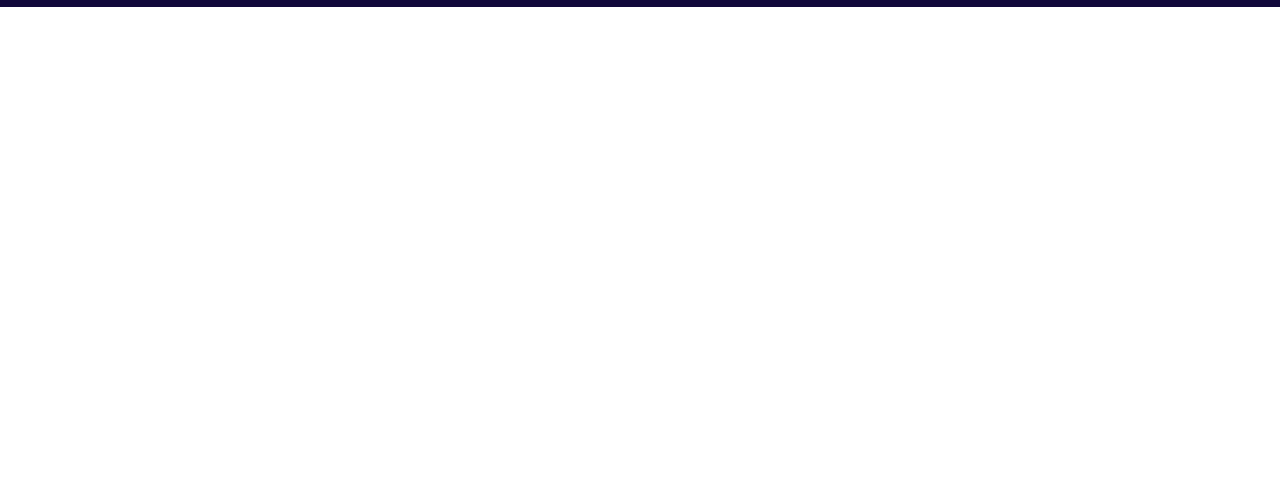
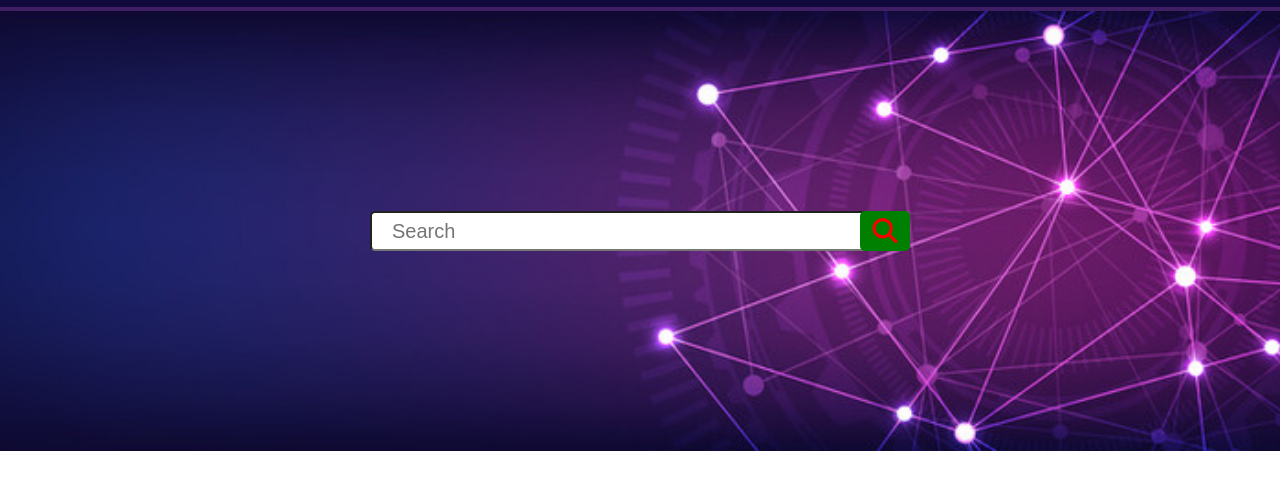
Before and after one commit to Samiuzzaman-Chowdhury/Multiple-Page-Website, a plain HTML site: page index.html in a window 1280 px wide. Shown: the part 56-546 px from the top of the page. Drawn offline with Linux system fonts and the light colour scheme.

Commit message:
commit for hero area

```diff
--- a/index.html
+++ b/index.html
@@ -4,6 +4,8 @@
     <meta charset="UTF-8">
     <meta name="viewport" content="width=device-width, initial-scale=1.0">
     <title>Multiple Page</title>
+    <!-- fontawesome link -->
+    <script src="https://kit.fontawesome.com/64e24f22e5.js" crossorigin="anonymous"></script>
     <!-- CSS File Link Here -->
     <link rel="stylesheet" href="style.css">
 </head>
@@ -23,7 +25,12 @@
     </nav>
 
     <header>
-
+        <div class="searchbox-icon-parent">
+            <input type="search" name="" placeholder="Search">
+            <div>
+                <i class="fas fa-search"></i>
+            </div>
+        </div>
     </header>
 
 
--- a/style.css
+++ b/style.css
@@ -7,6 +7,7 @@ nav{
     justify-content: space-between;
     background-color: #11093B;
     padding: 10px 200px;
+    border-bottom: 4px solid #401E63;
 }
 nav div{
     color: white;
@@ -33,3 +34,37 @@ nav ul li a:hover{
     color: red;
     border: 5px;
 }
+
+/* Hero area code start here */
+header{
+    background-image: url(img/website\ banner.jpg);
+    padding: 200px 0;
+    background-repeat: no-repeat;
+    background-position: center;
+    background-size: cover;
+}
+.searchbox-icon-parent{
+    display: flex;
+    justify-content: center;
+    align-items: center;
+}
+.searchbox-icon-parent i{
+    color: red;
+    background-color: green;
+    font-size: 25px;
+    height: 40px;
+    width: 50px;
+    display: flex;
+    justify-content: center;
+    align-items: center;
+    border-radius: 5px;
+    cursor: pointer;
+    margin-left: -10px;
+}
+.searchbox-icon-parent input{
+    width: 500px;
+    height: 40px;
+    border-radius: 5px;
+    font-size: 20px;
+    padding:5px 20px;
+}
```
